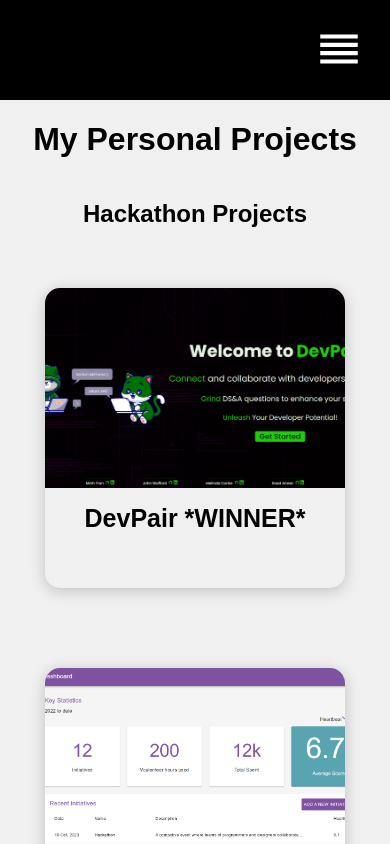
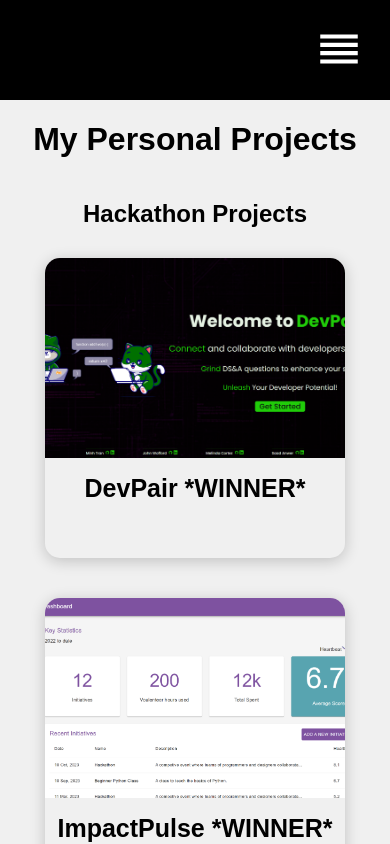
Before and after one commit to jwoff1991/Portfolio-Website, a React (Create React App) app: page /projects in a window 390 px wide. Shown: the top 844 px of the page. Built offline with nearby package versions, Linux system fonts and the light colour scheme.

Commit message:
adjusting some css on projects page for more dynamic display

```diff
--- a/src/components/ProjectDisplay.js
+++ b/src/components/ProjectDisplay.js
@@ -17,10 +17,6 @@
       </Link>
     );
   }
-
-    // const detailsParagraphs = project.details.split('\n').map((paragraph, index) => (
-  //   <p key={index} className="project-display-details">{paragraph}</p>
-  // ));
 
   return (
     <div className="project">
@@ -43,7 +39,7 @@
         Languages used: {project.skills}
       </div>
       <div className="project-display-details-container">
-        Details:
+        About this project:
         <div className="project-display-details">{project.details}</div>
       </div>
     </div>
--- a/src/projectData/ProjectList.js
+++ b/src/projectData/ProjectList.js
@@ -48,7 +48,7 @@
     tag: "project",
     alt: "Frontpage of OverLoad website",
     skills:
-      "Javascript, Typescript, Python, Flask, SQLAlchemy, PostgreSQL, React, Redux, HTML, CSS, Node",
+      "Typescript, Python, Flask, SQLAlchemy, PostgreSQL, React, Redux, HTML, CSS, Node",
     gitHub: "https://github.com/jwoff1991/OverLoad",
     details:
       "Fullstack solo Capstone project built in just over one week. This project includes 4 features: Articles, Comments, Like, and Reading Lists. This was by far one of my favorite because I was able to build the full project on my own and it really helped me solidify a lot of the concept I have been taught throughout the course.",
--- a/src/styles/Projects.css
+++ b/src/styles/Projects.css
@@ -14,11 +14,11 @@
   }
 
   .projectList {
-    width: 70vw;
-    height: auto;
     display: grid;
-    grid-template-columns: 1fr 1fr 1fr;
-    place-items: center;
+    grid-template-columns: repeat(auto-fit, minmax(300px, 1fr)); /* Creates a responsive grid layout */
+    gap: 20px; /* Adjusts spacing between grid items */
+    justify-content: center; /* Centers grid items if they don't fill the entire width */
+    align-items: start; /* Aligns items to the start of the grid area */
   }
 
   /* MENU ITEM STYLING */
@@ -26,8 +26,8 @@
   .projectItem {
     border-radius: 15px;
     width: 300px;
-    height: 300px;
-    margin: 40px;
+    height: auto; /* Adjusts height based on content, or set a fixed height if preferred */
+    margin: 10px; /* Provides spacing around each item */
     box-shadow: 0px 3px 15px rgba(0, 0, 0, 0.2);
     text-align: center;
   }
@@ -87,18 +87,23 @@
     }
   }
 
-  @media only screen and (max-width: 800px) {
+  @media (min-width: 975px) {
     .projectList {
-      grid-template-columns: 1fr;
+      grid-template-columns: repeat(3, minmax(300px, 1fr)); /* Adjust number of columns as needed */
     }
   }
 
-  @media only screen and (max-width: 800px) {
+  @media only screen and (max-width: 675px) {
     .projectList {
+      display: flex;
+      flex-wrap: wrap;
+      justify-content: center; /* Centers items horizontally */
+      align-items: center; /* Centers items vertically, might not be needed depending on your layout */
       width: 100%;
     }
     .projectItem {
       width: 300px;
       height: 300px;
+      margin: 10px; /* Adds some space around each item, adjust as needed */
     }
   }
```
